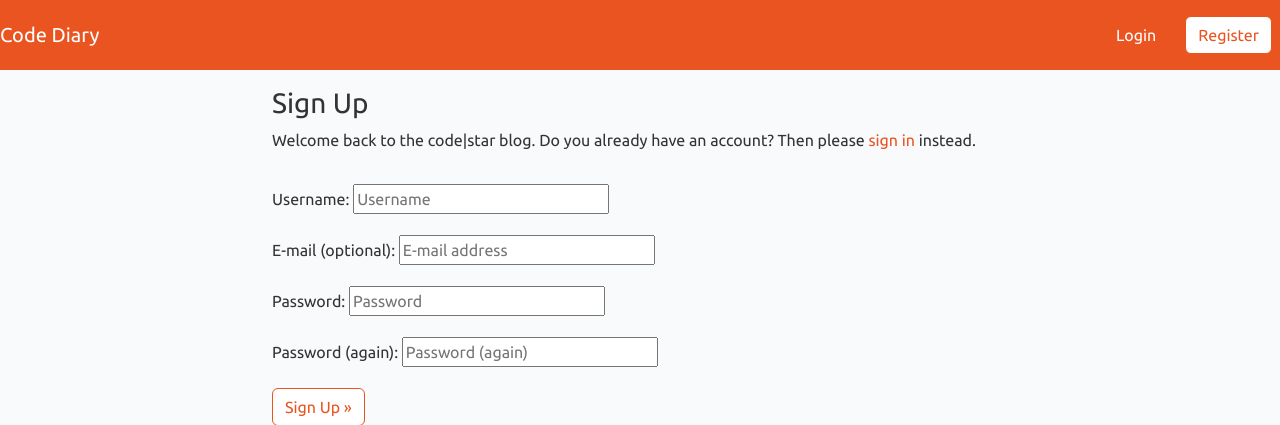
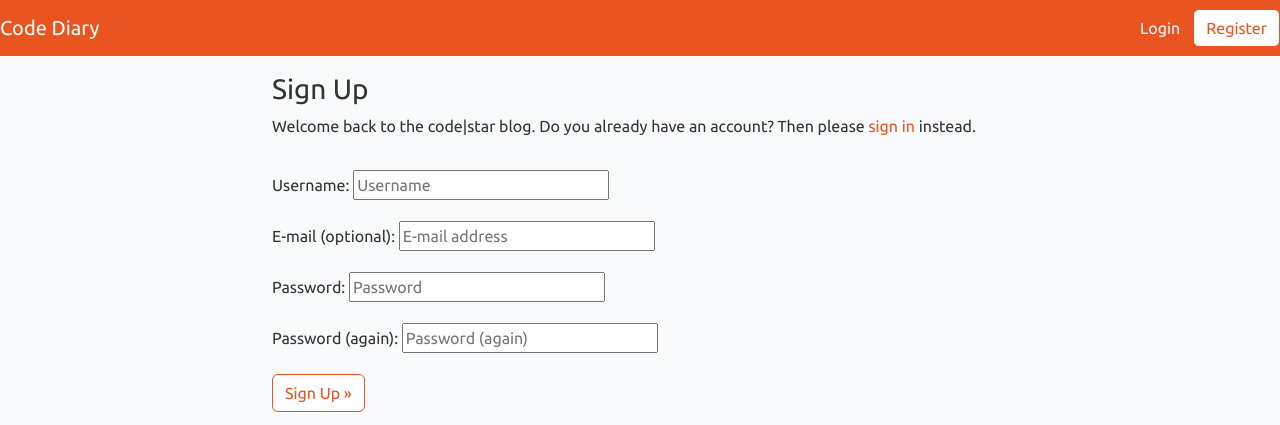
Before and after one commit to Code-Institute-Submissions/nellymaw-P4-codeInstitute_JulyResub, a Django app: page /accounts/signup/ in a window 1280 px wide. Shown: the top 425 px of the page. Run offline with Django 4.2, Linux system fonts and the light colour scheme; some libraries are stand-ins or nearby versions.

Commit message:
possible fix for all w3Validator errors

```diff
--- a/codeDiary/settings.py
+++ b/codeDiary/settings.py
@@ -32,7 +32,7 @@ SECRET_KEY = os.environ.get('SECRET_KEY')
 # SECURITY WARNING: don't run with debug turned on in production!
 DEBUG = False
 
-X_FRAME_OPTIONS = 'SAMEORIGIN'
+# X_FRAME_OPTIONS = 'SAMEORIGIN'
 
 ALLOWED_HOSTS = ["code-diary-blog.herokuapp.com", "localhost", "127.0.0.1"]
 
--- a/templates/base.html
+++ b/templates/base.html
@@ -14,6 +14,7 @@
   <script src="https://cdn.jsdelivr.net/npm/popper.js@1.16.1/dist/umd/popper.min.js"></script>
   <script src="https://cdn.jsdelivr.net/npm/bootstrap@4.6.1/dist/js/bootstrap.bundle.min.js"></script>
   <script src="{% static 'js/jquery.bootstrap.modal.forms.js' %}"></script>
+  <script src="{% static 'js/script.js' %}"></script>
   <link rel="stylesheet" type="text/css" href="{% static 'css/style.css' %}">
 </head>
 
@@ -40,14 +41,17 @@
         </button>
         <div class="navbar-collapse collapse w-100" id="collapsingNavbar">
           <div class="nav-item">
-                <a class="nav-link" href="{% url 'account_login' %}"><button type="submit" id="btn-login" class="btn btn-primary btn-contrast">Login</button></a>
+            <form action="{% url 'account_login' %}">
+              <button type="submit" id="btn-login" class="btn btn-primary">Login</button>
+            </form>
           </div>
           <div class="nav-item">
-                <a class="nav-link" href="{% url 'account_signup' %}"><button type="submit" class="btn btn-signup">Register</button></a>
+            <form action="{% url 'account_signup' %}">
+              <button type="submit"  class="btn btn-signup">Register</button>
+            </form>
         </div>
       </div>
       {% endif %}
-        </div>
     </div>
   </nav>
 
@@ -73,7 +77,4 @@
     </div>
   </footer>
 </body>
-
-
-<script src="{% static 'js/script.js' %}"></script>
 </html>
```
Lines whose indentation alone changed are shown as unchanged.
